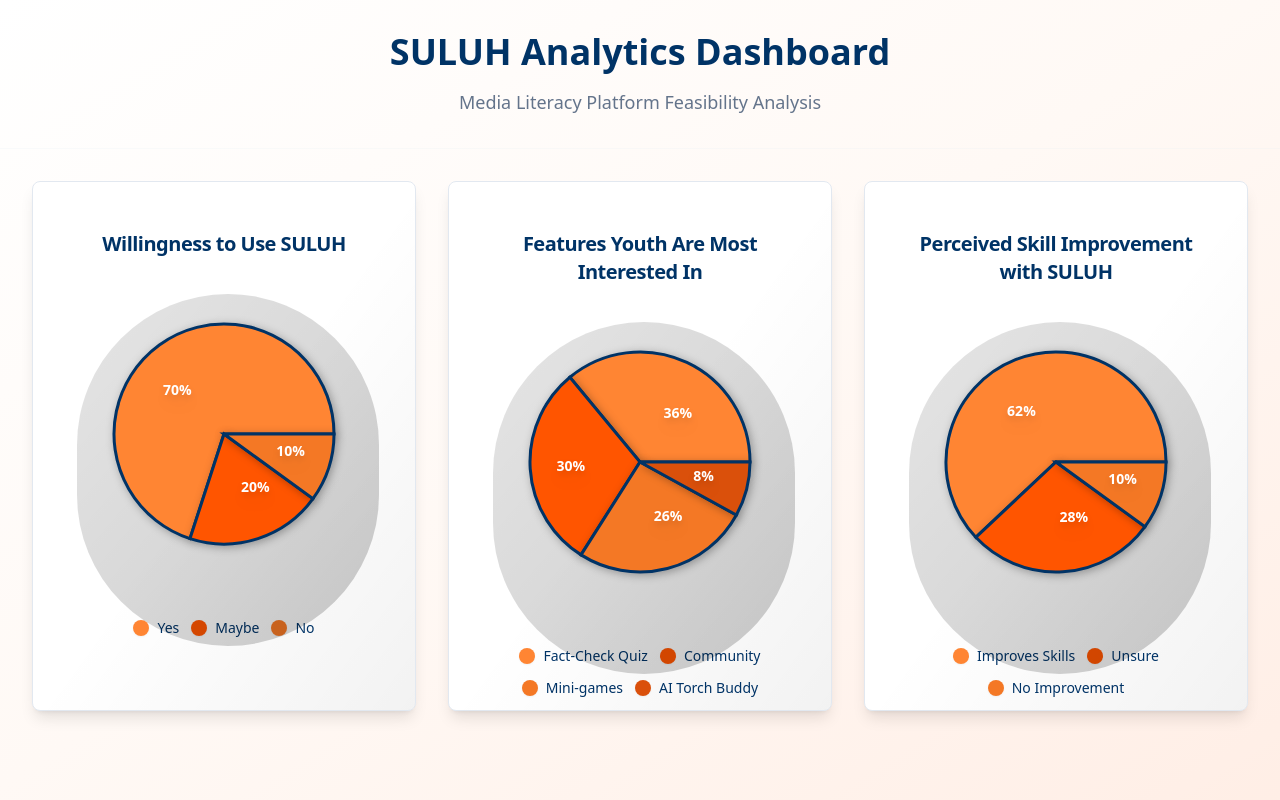
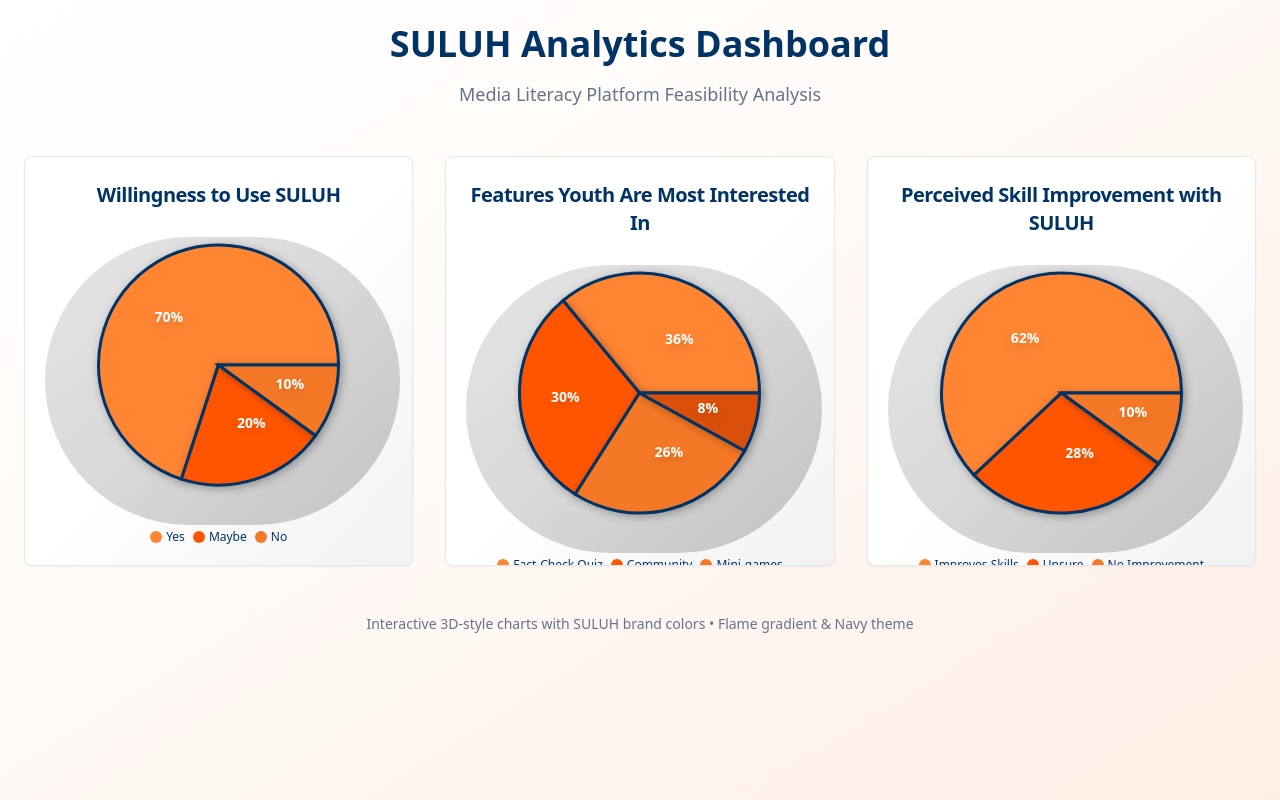
Before and after one commit to mudzakirsaid-sudo/suluh-flame-charts, a React (Vite) app: page / in a window 1280 px wide. Built offline with nearby package versions, Linux system fonts and the light colour scheme.

Commit message:
Reverted to commit bb0f4031b7b2464e1273d7f35ac5193c80de8f5e

```diff
--- a/src/components/SuluhCharts.tsx
+++ b/src/components/SuluhCharts.tsx
@@ -53,21 +53,20 @@ const renderCustomLabel = ({ cx, cy, midAngle, innerRadius, outerRadius, percent
 
 // Individual Chart Component with 3D Effect
 const Chart3D = ({ data, title }: { data: any[], title: string }) => (
-  <Card className="relative overflow-hidden shadow-lg hover:shadow-xl transition-shadow duration-300 p-6">
+  <Card className="relative overflow-hidden">
     {/* 3D Shadow Effect */}
     <div className="absolute inset-0 bg-gradient-to-br from-transparent via-transparent to-black/5 pointer-events-none" />
 
-    <CardHeader className="text-center pb-4">
+    <CardHeader className="text-center pb-2">
       <CardTitle className="text-xl font-bold text-[hsl(var(--navy))] dark:text-foreground">
         {title}
       </CardTitle>
     </CardHeader>
 
-    <CardContent className="h-96 relative">
+    <CardContent className="h-80 relative">
       {/* Base Shadow Ring */}
       <div className="absolute inset-4 rounded-full bg-gradient-to-br from-black/10 to-black/20 transform translate-x-1 translate-y-1" />
 
-      <div className="h-80">
       <ResponsiveContainer width="100%" height="100%">
         <PieChart>
           <Pie
@@ -76,7 +75,7 @@ const Chart3D = ({ data, title }: { data: any[], title: string }) => (
             cy="50%"
             labelLine={false}
             label={renderCustomLabel}
-              outerRadius={110}
+            outerRadius={120}
             innerRadius={0}
             fill="#8884d8"
             dataKey="value"
@@ -95,17 +94,16 @@ const Chart3D = ({ data, title }: { data: any[], title: string }) => (
           </Pie>
         </PieChart>
       </ResponsiveContainer>
-      </div>
 
-      {/* Legend with proper spacing */}
-      <div className="flex flex-wrap justify-center gap-3 mt-6 px-4">
+      {/* Legend */}
+      <div className="flex flex-wrap justify-center gap-2 mt-4">
         {data.map((entry, index) => (
-          <div key={index} className="flex items-center gap-2">
+          <div key={index} className="flex items-center gap-1">
             <div
-              className="w-4 h-4 rounded-full shadow-sm"
+              className="w-3 h-3 rounded-full"
               style={{ backgroundColor: entry.color }}
             />
-            <span className="text-sm font-medium text-[hsl(var(--navy))] dark:text-foreground">
+            <span className="text-xs text-[hsl(var(--navy))] dark:text-foreground">
               {entry.name}
             </span>
           </div>
@@ -118,8 +116,11 @@ const Chart3D = ({ data, title }: { data: any[], title: string }) => (
 export default function SuluhCharts() {
   return (
     <div className="h-screen bg-gradient-to-br from-background via-primary/5 to-accent/10">
-      {/* Header - Fixed at top */}
-      <div className="text-center py-8 px-6 border-b border-border/20">
+      <ScrollArea className="h-full">
+        <div className="p-6">
+          <div className="max-w-7xl mx-auto">
+            {/* Header */}
+            <div className="text-center mb-12">
               <h1 className="text-4xl font-bold text-[hsl(var(--navy))] dark:text-foreground mb-4">
                 SULUH Analytics Dashboard
               </h1>
@@ -128,10 +129,6 @@ export default function SuluhCharts() {
               </p>
             </div>
 
-      {/* Scrollable Charts Container */}
-      <div className="overflow-y-auto" style={{ height: 'calc(100vh - 200px)' }}>
-        <div className="p-8">
-          <div className="max-w-7xl mx-auto space-y-8">
             {/* Charts Grid */}
             <div className="grid lg:grid-cols-3 md:grid-cols-2 gap-8">
               <Chart3D
@@ -149,14 +146,14 @@ export default function SuluhCharts() {
             </div>
 
             {/* Export Note */}
-            <div className="text-center py-8">
+            <div className="mt-12 text-center pb-6">
               <p className="text-sm text-muted-foreground">
                 Interactive 3D-style charts with SULUH brand colors • Flame gradient & Navy theme
               </p>
             </div>
           </div>
         </div>
-      </div>
+      </ScrollArea>
     </div>
   );
 }
```
Lines whose indentation alone changed are shown as unchanged.
